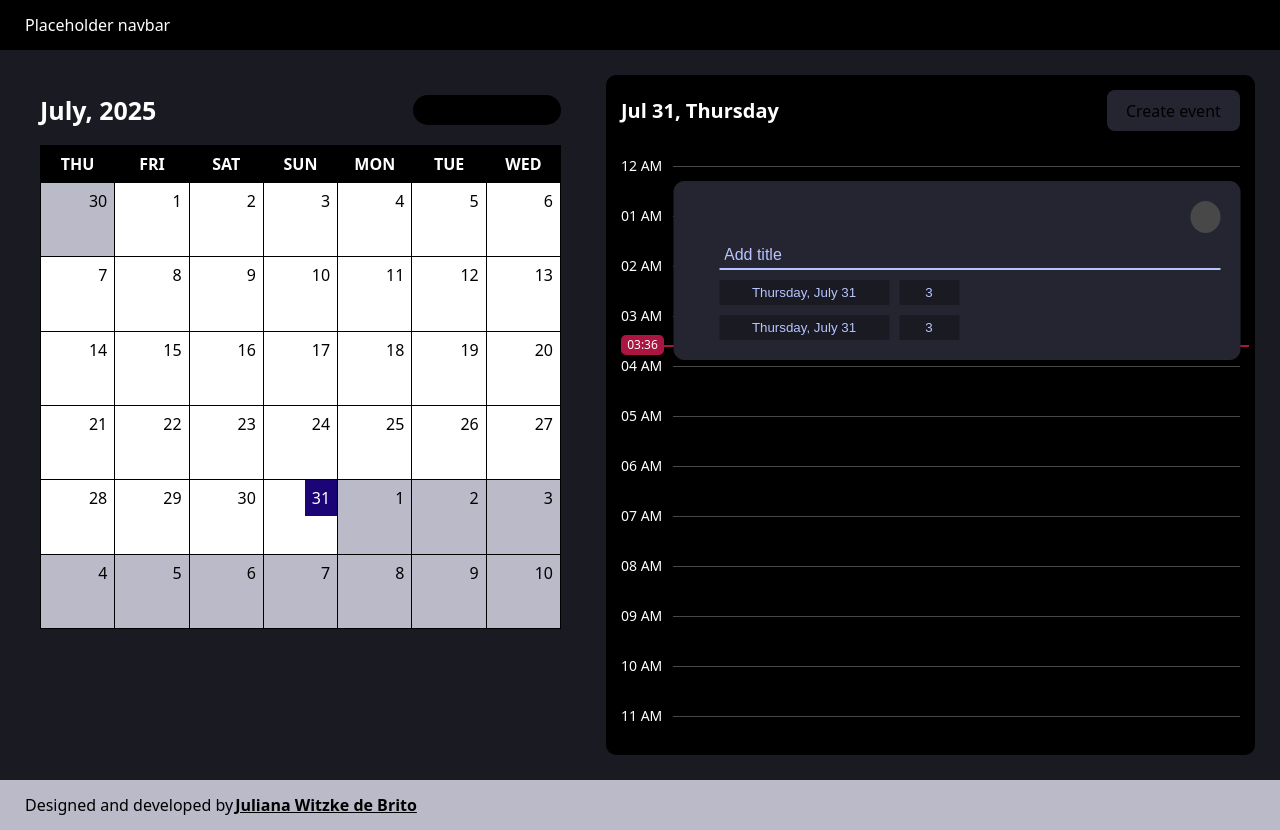
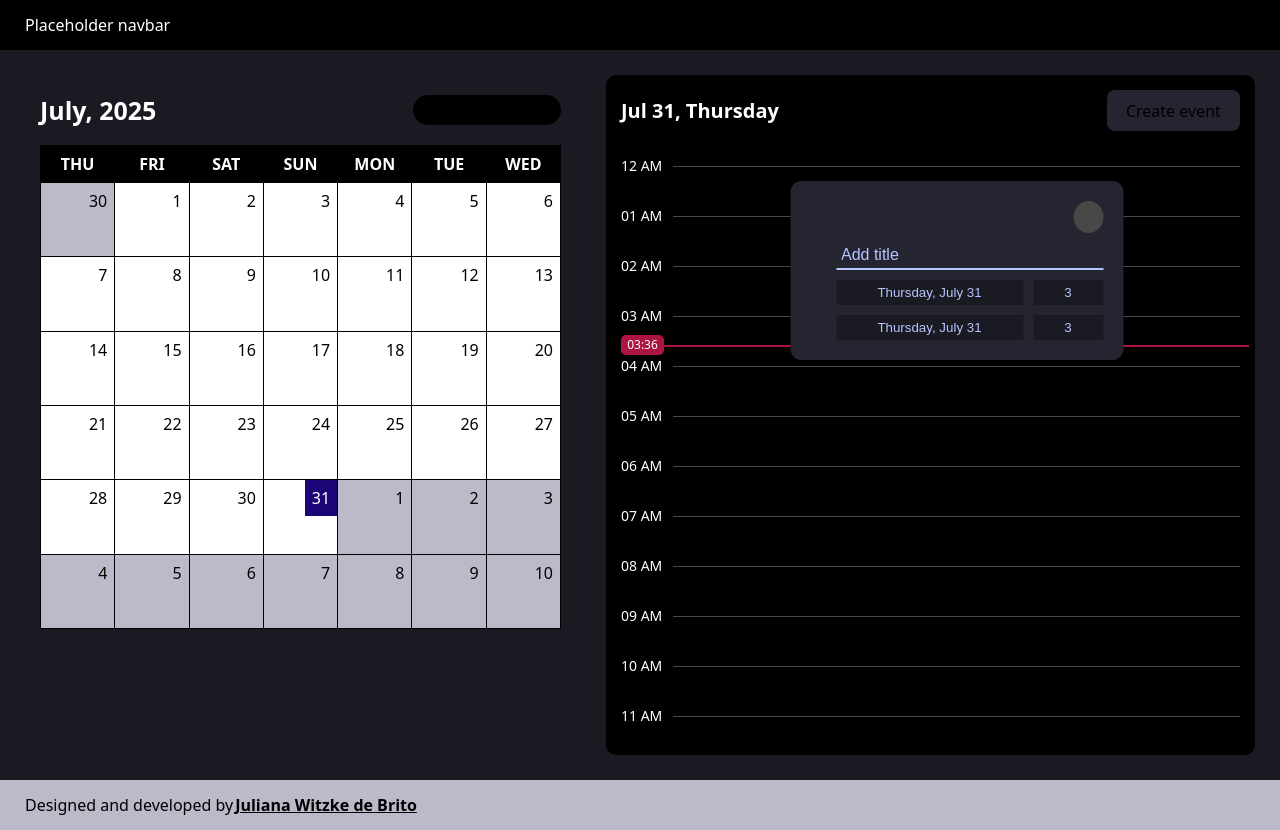
Before and after one commit to jubrito/planner-with-calendar, a React (Vite) app: page / in a window 1280 px wide. Both pictures are taken after a click on the button "Create event". Built offline with nearby package versions, Linux system fonts and the light colour scheme; some icons are missing.

Commit message:
reduce modal size to fit max content

```diff
--- a/src/features/Planner/components/EventModalsContainer/EventUpdateModal/DateField/_date-field.module.scss
+++ b/src/features/Planner/components/EventModalsContainer/EventUpdateModal/DateField/_date-field.module.scss
@@ -9,10 +9,11 @@
     text-align: center;
     &:nth-of-type(odd) {
       width: 100%;
-      max-width: 160px;
+      min-width: 150px;
+      max-width: 180px;
     }
     &:nth-of-type(even) {
-      max-width: 50px;
+      max-width: 60px;
     }
   }
 
--- a/src/features/Planner/components/EventModalsContainer/EventUpdateModal/EventUpdateModal.tsx
+++ b/src/features/Planner/components/EventModalsContainer/EventUpdateModal/EventUpdateModal.tsx
@@ -53,7 +53,7 @@ export const EventUpdateModal = memo(() => {
   } = eventFields;
   const style = {
     top: eventOnUpdateMode?.top,
-    maxWidth: '100%',
+    maxWidth: 'max-content',
     overflow: 'visible',
   };
 
```
